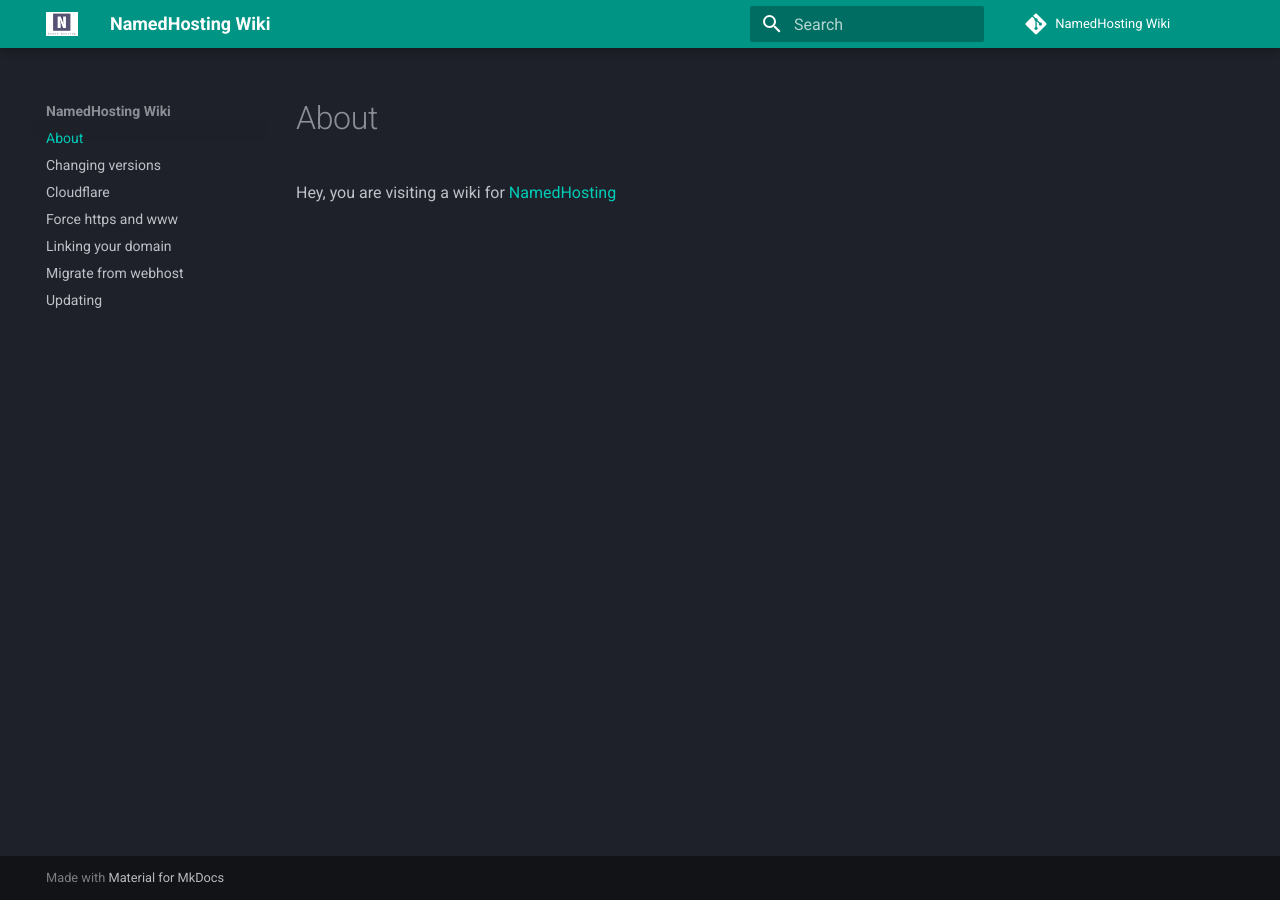
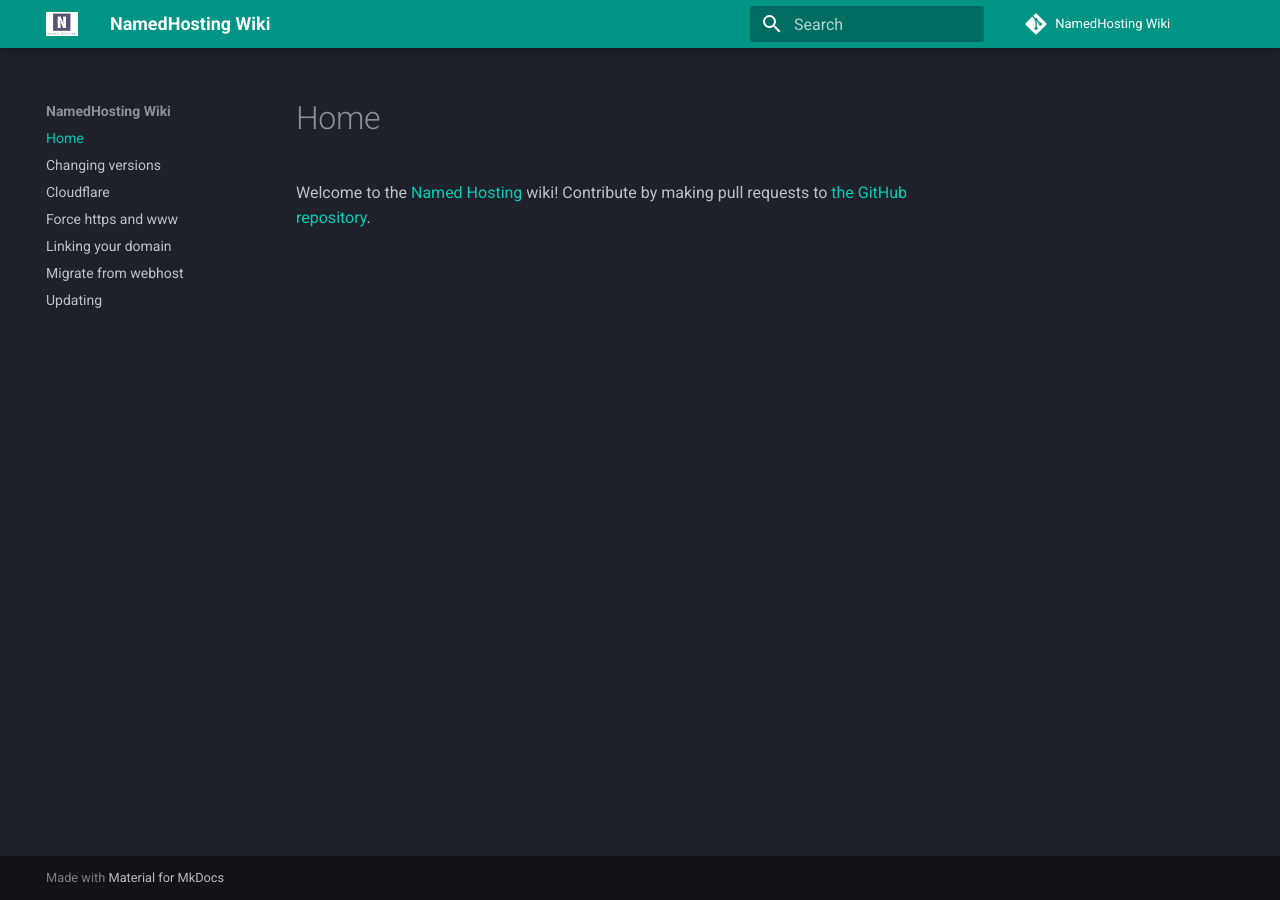
Before and after one commit to Derkades/namedhosting_wiki, an MkDocs documentation site: the page built from docs/index.md, in a window 1280 px wide. Built offline with MkDocs 1.6.1 and Material for MkDocs 9.7.7, drawn with Linux system fonts in a browser that asks for light colours; comment, search, counter and statistics services are not loaded.

Commit message:
Update home page text

```diff
--- a/docs/index.md
+++ b/docs/index.md
@@ -1,3 +1,3 @@
-# About
+# Home
 
-Hey, you are visiting a wiki for [NamedHosting](https://namedhosting.com)
+Welcome to the [Named Hosting](https://namedhosting.com) wiki! Contribute by making pull requests to [the GitHub repository](https://github.com/Derkades/namedhosting_wiki).
```
